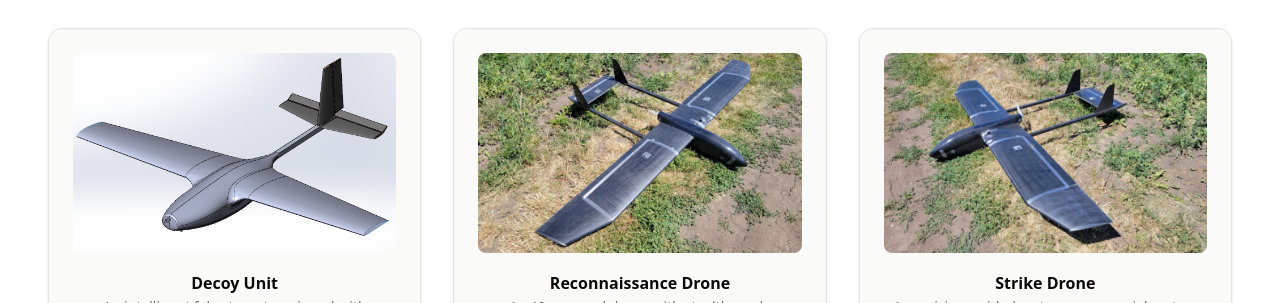
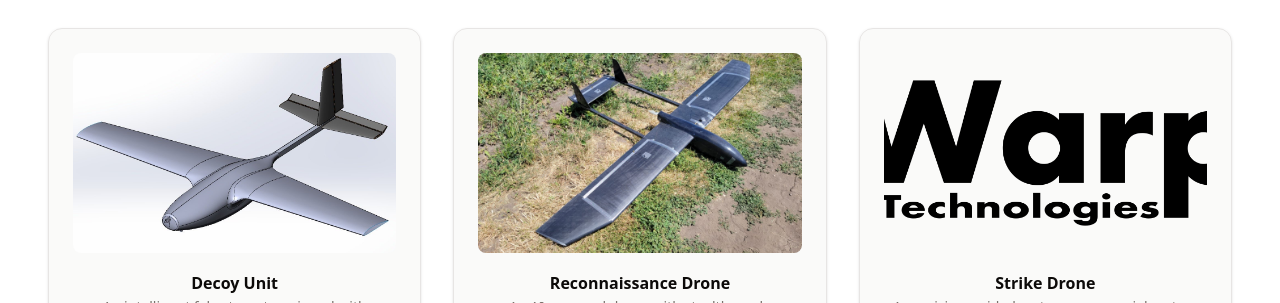
Before and after one commit to anastasia-kvitka/my-portfolio, a Next.js app: page /projects in a window 1280 px wide. Shown: the part 285-588 px from the top of the page. Built offline with nearby package versions, Linux system fonts and the light colour scheme.

Commit message:
updated images

```diff
--- a/components/Projects.tsx
+++ b/components/Projects.tsx
@@ -29,7 +29,7 @@ const projectsData: Project[] = [
     description:
       "An intelligent false target equipped with Luneburg lenses to mimic the radar signature of real military assets, effectively diverting enemy targeting systems and exhausting hostile resources.",
     link: "https://link.com",
-    previewImage: "/images/IMG_3472.jpg",
+    previewImage: "/images/IMG_3472.png",
     previewVideo: "/videos",
     technologies: ["Luneburg Lens"],
   },
@@ -38,7 +38,7 @@ const projectsData: Project[] = [
     description:
       "An AI-powered drone with stealth mode providing real-time situational awareness and target identification.",
     link: "https://link.com",
-    previewImage: "/images/IMG_3475.jpg",
+    previewImage: "/images/IMG_3475.JPG",
     previewVideo: "/videos",
     technologies: ["AI", "stealth"],
   },
@@ -47,7 +47,7 @@ const projectsData: Project[] = [
     description:
       "A precision-guided, autonomous aerial system capable of delivering focused tactical strikes with minimal operator involvement.",
     link: "https://link.com",
-    previewImage: "/images/IMG_3476.jpg",
+    previewImage: "/images/logo.png",
     previewVideo: "/videos",
     technologies: [],
   },
```
Also changed, not shown: public/images/IMG_3472.png (renamed from public/images/IMG_3472.JPG), public/images/logo.png (added).
